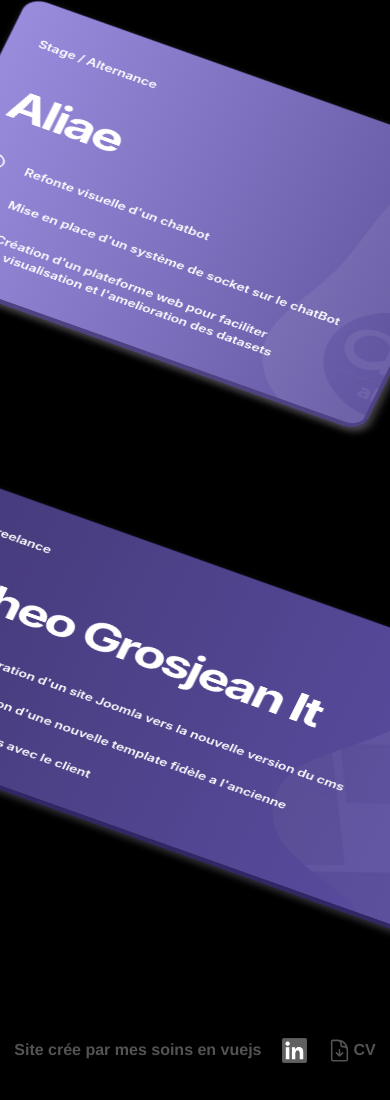
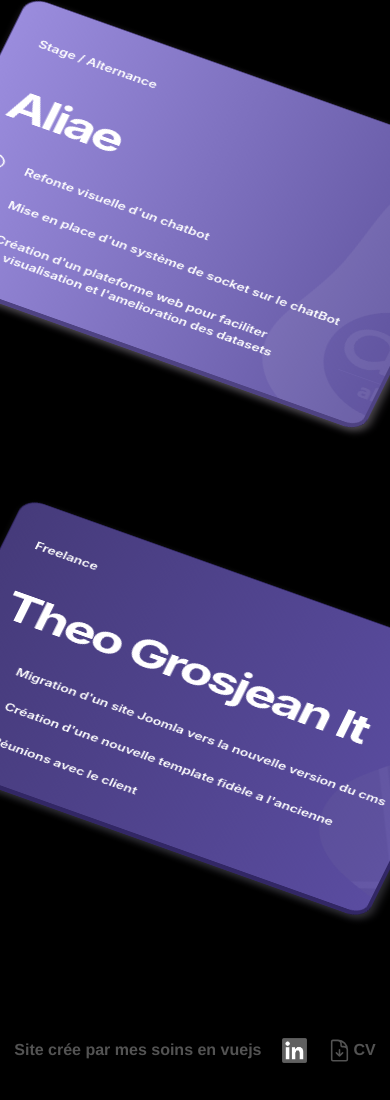
Before and after one commit to TheoGrosjean/Portfolio, a Vue app: page / in a window 390 px wide. Shown: the part 2886-3986 px from the top of the page. Built offline with nearby package versions, Linux system fonts and the light colour scheme.

Commit message:
card freelance repsonsive

```diff
--- a/src/components/Experiences.vue
+++ b/src/components/Experiences.vue
@@ -456,5 +456,8 @@
   .card_lbp {
     width: 500px;
   }
+  .card_freelance {
+    width: 500px;
+  }
 }
 </style>
```
